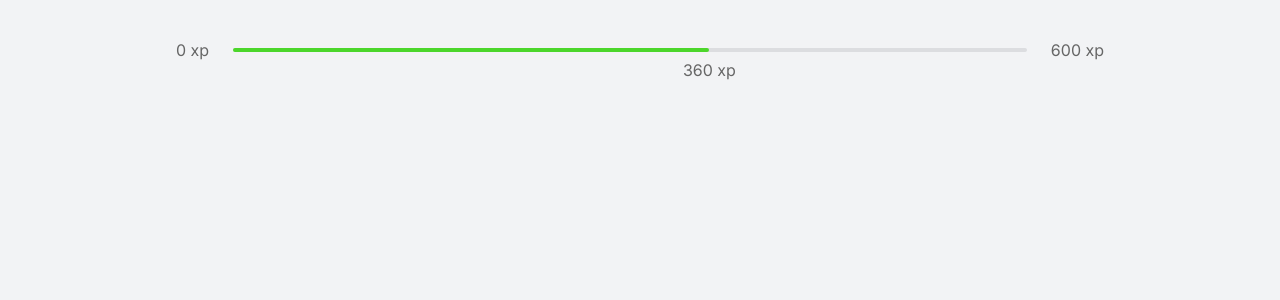
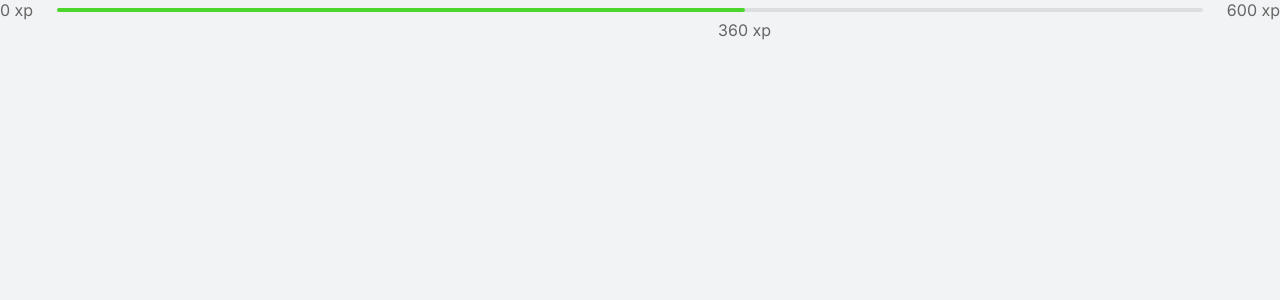
Before and after one commit to nascjoao/moveit, a Next.js app: page / in a window 1280 px wide. Shown: the top 300 px of the page. Built offline with nearby package versions, Linux system fonts and the light colour scheme.

Commit message:
move .container to src/styles/pages/Home.module.css

```diff
--- a/src/styles/global.css
+++ b/src/styles/global.css
@@ -47,13 +47,3 @@ a {
     color: inherit;
     text-decoration: none;
 }
-
-.container {
-    height: 100vh;
-    max-width: 992px;
-    margin: 0 auto;
-    padding: 2.5rem 2rem;
-
-    display: flex;
-    flex-direction: column;
-}
```
